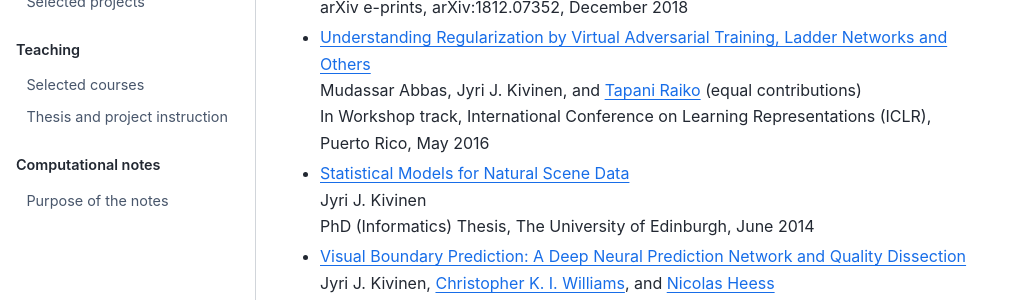
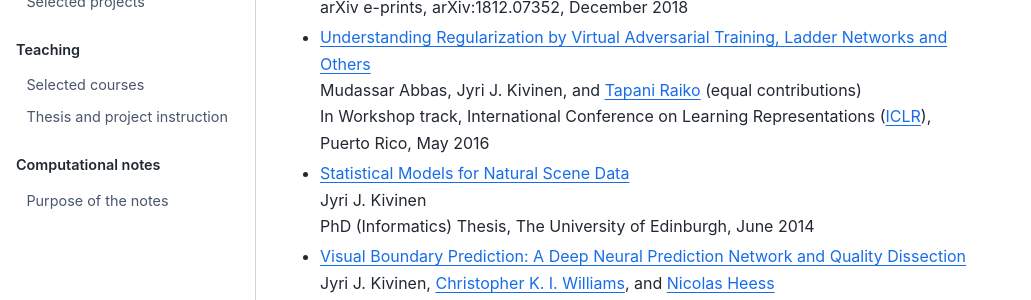
Before and after one commit to jyrikivinen/home, a Jupyter Book: the page built from research/list_of_publications.md, in a window 1280 px wide and 900 px high. Shown: the part 356-656 px from the top of the window, without its empty margins (0-1031 px from the left). Built offline with Jupyter Book 1.0.4 settings and Sphinx 7.4.7 and the Sphinx Book theme 1.1.4, drawn with Linux system fonts in a browser that asks for light colours; pages that are not in the unit, such as notebooks, are missing from menus; part of the change alters nothing that is shown.

```diff
--- a/research/list_of_publications.md
+++ b/research/list_of_publications.md
@@ -10,7 +10,7 @@ arXiv e-prints, arXiv:1812.07352, December 2018
 
 * <a href="documents/abbas+kivinen+raiko_iclr16_article.pdf">Understanding Regularization by Virtual Adversarial Training, Ladder Networks and Others</a><br>
 Mudassar Abbas, Jyri J. Kivinen, and <a href="http://users.ics.aalto.fi/praiko/">Tapani Raiko</a> (equal contributions)<br>
-In Workshop track, International Conference on Learning Representations (ICLR), Puerto Rico, May 2016
+In Workshop track, International Conference on Learning Representations (<a href="https://iclr.cc/">ICLR</a>), Puerto Rico, May 2016
 
 * <a href="https://www.era.lib.ed.ac.uk/handle/1842/8879">Statistical Models for Natural Scene Data</a><br>
 Jyri J. Kivinen<br>
```
